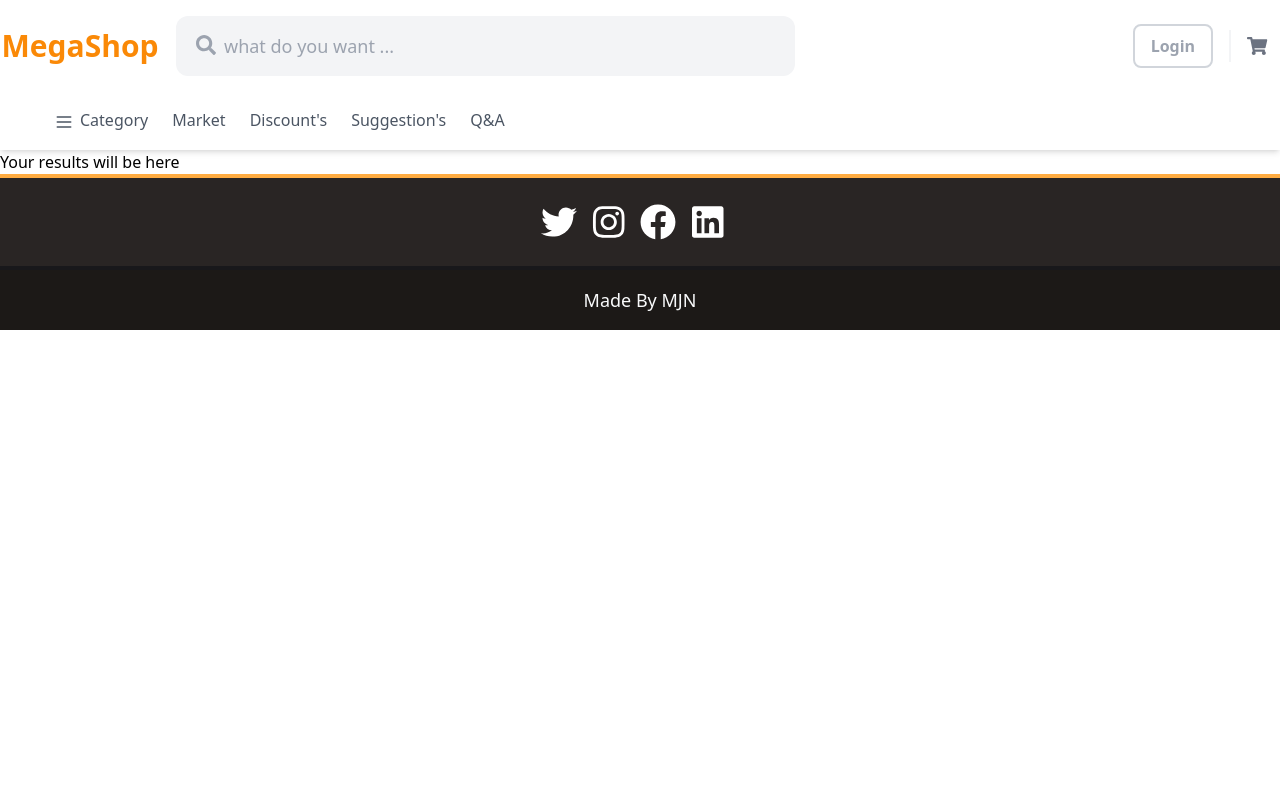
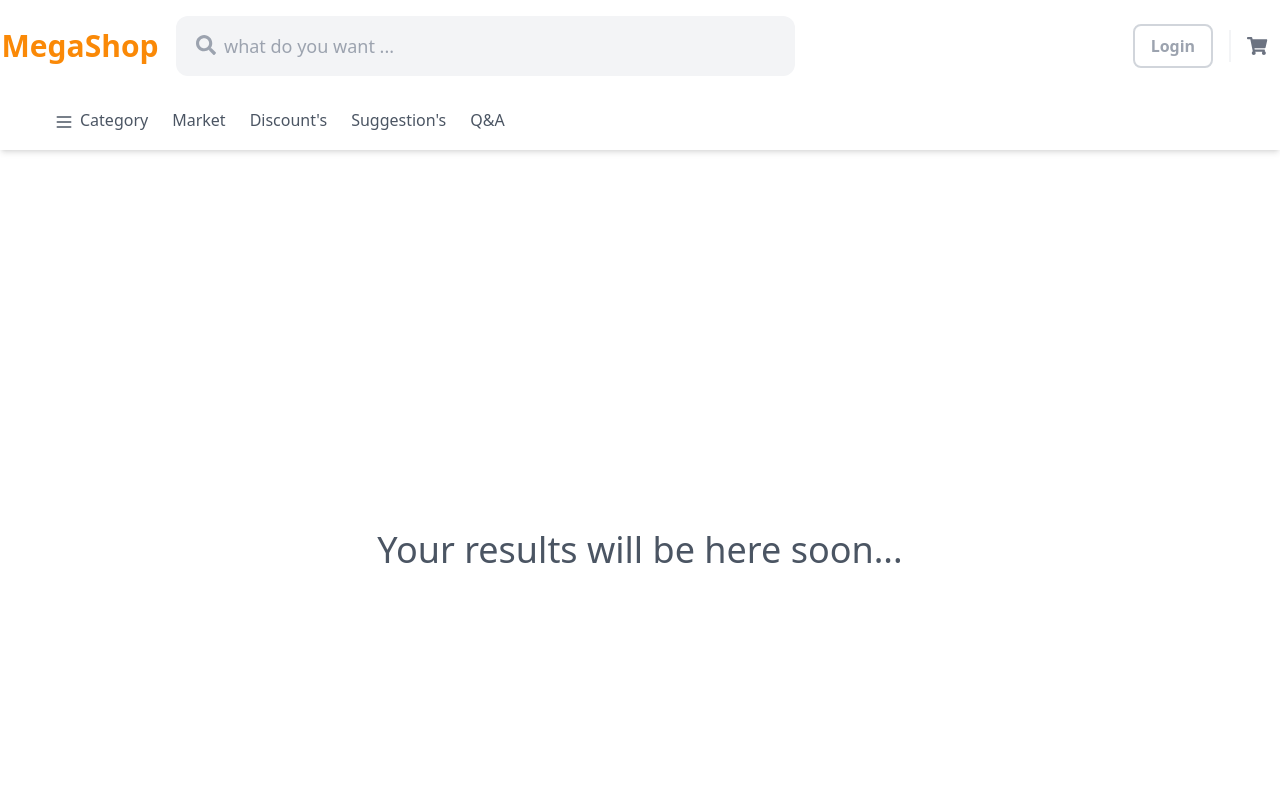
Before and after one commit to mjn81/MegaShop, a React (Create React App) app: page /Search/1 in a window 1280 px wide. Shown: the top 800 px of the page. Built offline with nearby package versions, Linux system fonts and the light colour scheme.

Commit message:
Structure Implementation Complete - redux and API implementation left

```diff
--- a/src/pages/SearchResPage.jsx
+++ b/src/pages/SearchResPage.jsx
@@ -4,8 +4,8 @@ const SearchResPage = () => {
     const {key} = useParams();
     // TODO: because of api shortcomings this part will be added later
     return (
-        <div>
-            Your results will be here
+        <div className="text-4xl flex items-center justify-center text-center h-screen text-gray-600">
+            <p>Your results will be here soon...</p>
         </div>
     );
 };
```
